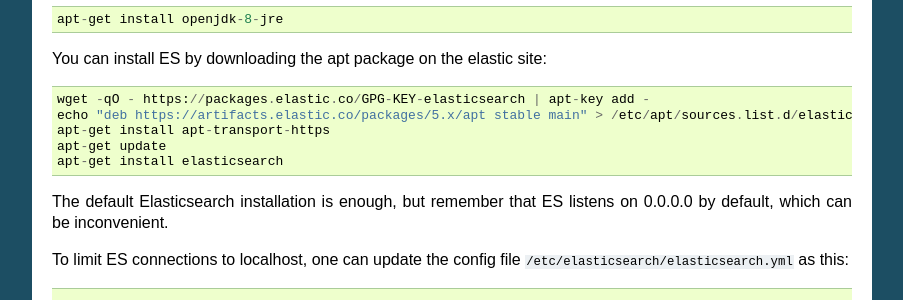
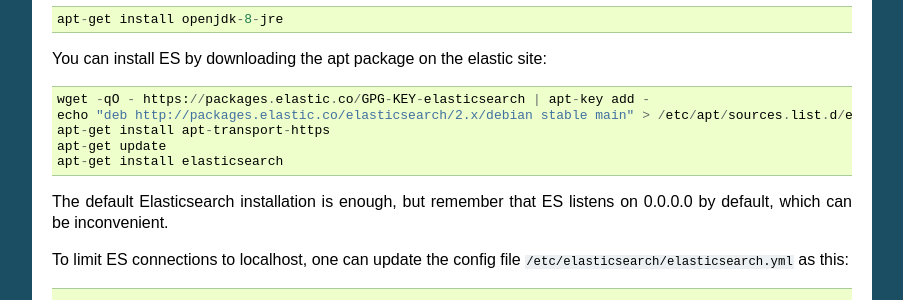
Before and after one commit to Talengi/phase, a Sphinx documentation site: the page built from docs/deployment.rst, in a window 1280 px wide and 900 px high, scrolled down 2965 px. Shown: the part 152-452 px from the top of the window, without its empty margins (198-1101 px from the left). Built offline with Sphinx 7.4.7, drawn with Linux system fonts in a browser that asks for light colours.

Commit message:
Fix ES version in deployment doc

```diff
--- a/docs/deployment.rst
+++ b/docs/deployment.rst
@@ -187,7 +187,7 @@
 You can install ES by downloading the apt package on the elastic site::
 
     wget -qO - https://packages.elastic.co/GPG-KEY-elasticsearch | apt-key add -
-    echo "deb https://artifacts.elastic.co/packages/5.x/apt stable main" > /etc/apt/sources.list.d/elastic-5.x.list
+    echo "deb http://packages.elastic.co/elasticsearch/2.x/debian stable main" > /etc/apt/sources.list.d/elastic-2.x.list
     apt-get install apt-transport-https
     apt-get update
     apt-get install elasticsearch
```
